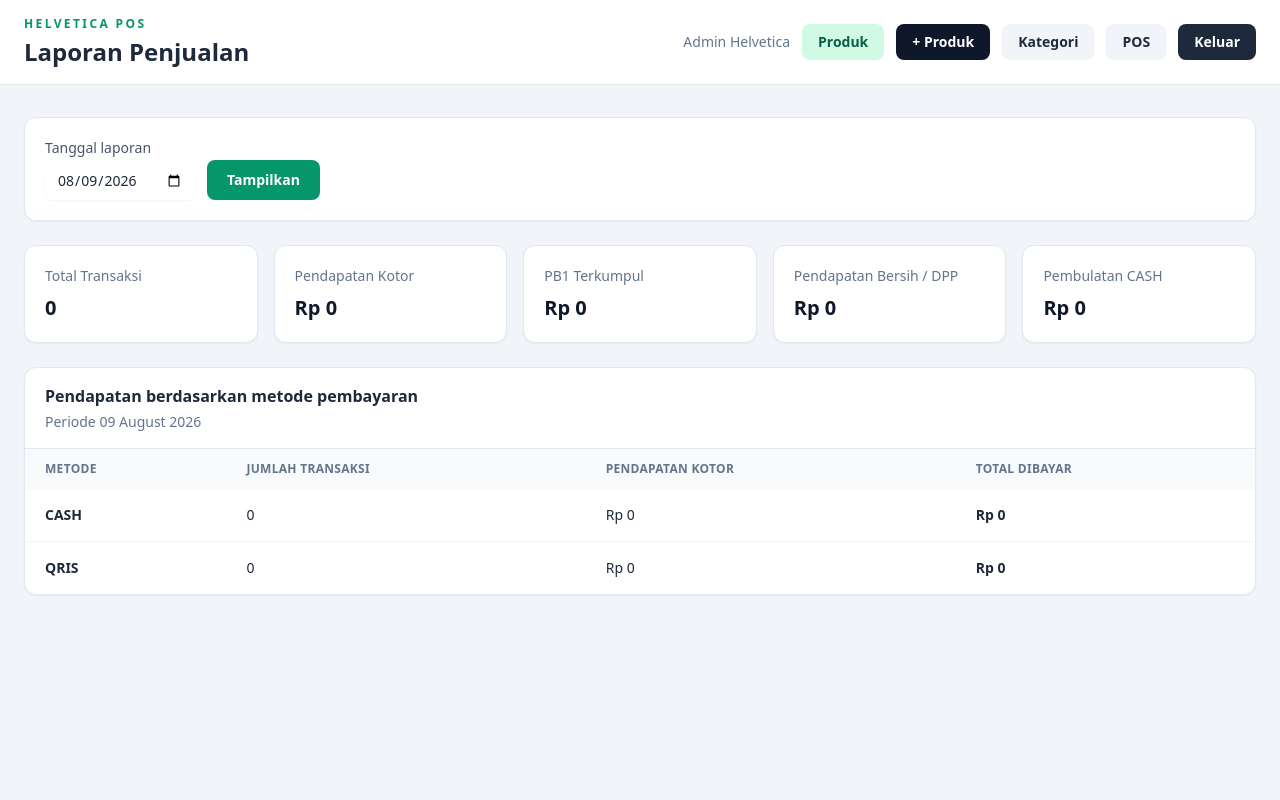
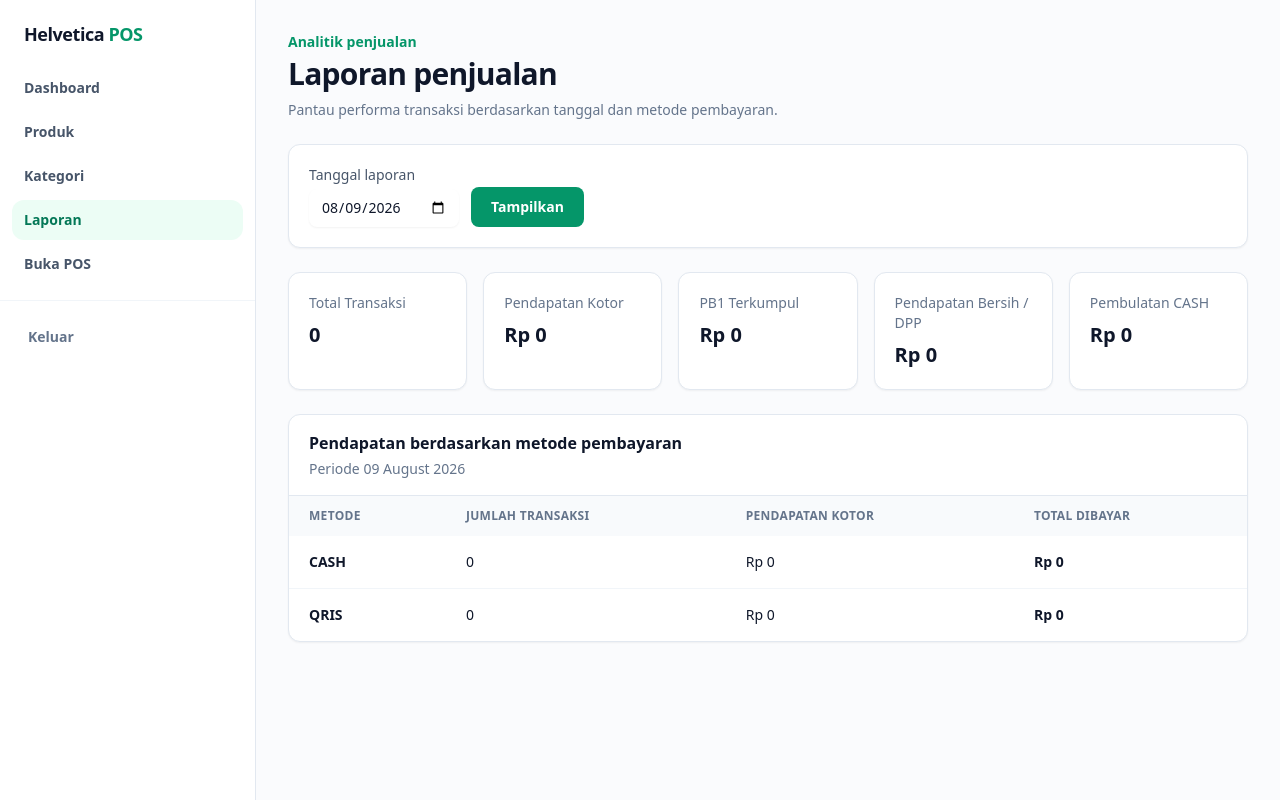
Before and after one commit to nabsx/Helvetica_Engine, a Laravel app: page /admin/laporan-penjualan in a window 1280 px wide. Run offline with Laravel 12, Linux system fonts and the light colour scheme; a user stored in the database is signed in; data comes from the database, SQL or seed files in the repository; data that the repository does not hold is empty; some libraries are stand-ins or nearby versions.

Commit message:
feat: add unique order number and update category view layout
Co-authored-by: Nabhaan Auryshafa Adhigana <145819532+nabsx@users.noreply.github.com>

```diff
--- a/app/Http/Controllers/OrderController.php
+++ b/app/Http/Controllers/OrderController.php
@@ -63,7 +63,10 @@ class OrderController extends Controller
                 abort(422, 'Uang tunai kurang dari total transaksi.');
             }
 
+            $orderNumber = 'HLV-'.now()->format('YmdHis').'-'.strtoupper(bin2hex(random_bytes(3)));
+
             $order = Order::create([
+                'order_number' => $orderNumber,
                 'user_id' => Auth::id(),
                 'shift_id' => $activeShift->id,
                 'subtotal' => $subtotal,
@@ -78,7 +81,6 @@ class OrderController extends Controller
                 'status' => 'paid',
             ]);
 
-            $order->update(['order_number' => Order::formatOrderNumber($order->id)]);
             $order->items()->createMany($lineItems);
 
             foreach ($data['items'] as $item) {
--- a/resources/views/admin/sales-report.blade.php
+++ b/resources/views/admin/sales-report.blade.php
@@ -1,34 +1,11 @@
-<!DOCTYPE html>
-<html lang="id">
-<head>
-    <meta charset="UTF-8">
-    <meta name="viewport" content="width=device-width, initial-scale=1">
-    <meta name="csrf-token" content="{{ csrf_token() }}">
-    <title>Laporan Penjualan — Helvetica POS</title>
-    <script src="https://cdn.tailwindcss.com"></script>
-</head>
-<body class="min-h-screen bg-slate-100 text-slate-800">
-    <header class="border-b bg-white">
-        <div class="mx-auto flex max-w-7xl items-center justify-between px-6 py-4">
-            <div>
-                <p class="text-xs font-semibold uppercase tracking-[0.2em] text-emerald-600">Helvetica POS</p>
-                <h1 class="mt-1 text-2xl font-bold">Laporan Penjualan</h1>
-            </div>
-            <div class="flex items-center gap-3">
-                <span class="text-sm text-slate-500">{{ Auth::user()->name }}</span>
-                <a href="{{ route('admin.products.index') }}" class="rounded-lg bg-emerald-100 px-4 py-2 text-sm font-semibold text-emerald-800 hover:bg-emerald-200">Produk</a>
-                <a href="{{ route('admin.products.create') }}" class="rounded-lg bg-slate-900 px-4 py-2 text-sm font-semibold text-white hover:bg-slate-700">+ Produk</a>
-                <a href="{{ route('admin.categories.index') }}" class="rounded-lg bg-slate-100 px-4 py-2 text-sm font-semibold hover:bg-slate-200">Kategori</a>
-                <a href="{{ route('pos.index') }}" class="rounded-lg bg-slate-100 px-4 py-2 text-sm font-semibold hover:bg-slate-200">POS</a>
-                <form method="POST" action="{{ route('pos.logout') }}">
-                    @csrf
-                    <button class="rounded-lg bg-slate-800 px-4 py-2 text-sm font-semibold text-white hover:bg-slate-700">Keluar</button>
-                </form>
-            </div>
-        </div>
-    </header>
+<x-admin-layout title="Laporan Penjualan">
+    <div class="mb-6">
+        <p class="text-sm font-semibold text-emerald-600">Analitik penjualan</p>
+        <h1 class="mt-1 text-3xl font-black tracking-tight">Laporan penjualan</h1>
+        <p class="mt-2 text-sm text-slate-500">Pantau performa transaksi berdasarkan tanggal dan metode pembayaran.</p>
+    </div>
 
-    <main class="mx-auto max-w-7xl space-y-6 px-6 py-8">
+    <main class="space-y-6">
         <form method="GET" action="{{ route('admin.sales-report') }}" class="flex flex-wrap items-end gap-3 rounded-xl border border-slate-200 bg-white p-5 shadow-sm">
             <div>
                 <label for="tanggal" class="mb-1 block text-sm font-medium text-slate-600">Tanggal laporan</label>
@@ -85,5 +62,4 @@
             </div>
         </section>
     </main>
-</body>
-</html>
+</x-admin-layout>
```
Also changed, not shown: resources/views/admin/categories/index.blade.php (+1 -2 lines), resources/views/admin/products/index.blade.php (+3 -14 lines).
